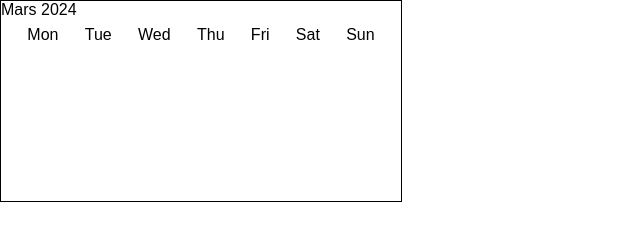
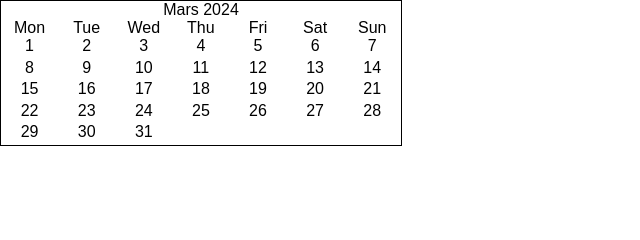
Before and after one commit to ram97-boop/calendar, a plain HTML site: page calendar.html in a window 1280 px wide. Shown: the whole page, without its empty margins (0-640 px from the left). Drawn offline with Linux system fonts and the light colour scheme.

Commit message:
add 31 days to display
but they are misaligned to the days of the week

```diff
--- a/calendar.html
+++ b/calendar.html
@@ -13,7 +13,7 @@
   <div class="container">
     <p>Mars 2024</p>
     <div class="dates">
-      <div class="days">
+      <div class="days-of-week">
         <p>Mon</p>
         <p>Tue</p>
         <p>Wed</p>
@@ -22,8 +22,38 @@
         <p>Sat</p>
         <p>Sun</p>
       </div>
-      <div class="dates">
-
+      <div class="days-of-month">
+        <p>1</p>
+        <p>2</p>
+        <p>3</p>
+        <p>4</p>
+        <p>5</p>
+        <p>6</p>
+        <p>7</p>
+        <p>8</p>
+        <p>9</p>
+        <p>10</p>
+        <p>11</p>
+        <p>12</p>
+        <p>13</p>
+        <p>14</p>
+        <p>15</p>
+        <p>16</p>
+        <p>17</p>
+        <p>18</p>
+        <p>19</p>
+        <p>20</p>
+        <p>21</p>
+        <p>22</p>
+        <p>23</p>
+        <p>24</p>
+        <p>25</p>
+        <p>26</p>
+        <p>27</p>
+        <p>28</p>
+        <p>29</p>
+        <p>30</p>
+        <p>31</p>
       </div>
     </div>
   </div>
--- a/style.css
+++ b/style.css
@@ -8,10 +8,14 @@ body {
 
 .container {
     width: 400px;
-    height: 200px;
+    /* height: 200px; */
     border: 1px solid black;
     display: grid;
     grid-template-rows: 1fr 7fr;
+}
+
+.container > p {
+    text-align: center;
 }
 
 .dates {
@@ -19,7 +23,18 @@ body {
     grid-template-rows: 1fr 6fr;
 }
 
-.days {
+.days-of-week {
     display: flex;
-    justify-content: space-evenly;
+    /* justify-content: space-evenly; */
 }
+
+.days-of-month {
+    display: flex;
+    flex-wrap: wrap;
+}
+
+.days-of-week p,
+.days-of-month p {
+    width: 14.28%;
+    text-align: center;
+}
```
